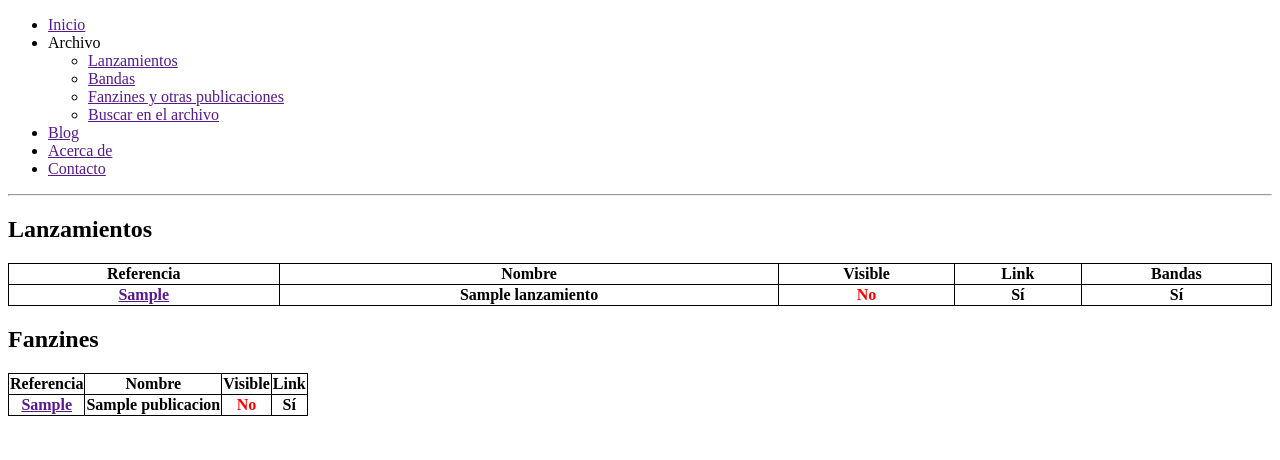
After one commit to drumsoverbogota/archivo, a PHP site: the page made by application/views/paginas/lista.php in a window 1280 px wide. The commit adds this page. Shown: the part 340-800 px from the top of the page. Run offline with PHP 8.4, Linux system fonts and the light colour scheme; the template is opened without the code that fills it: most values are stand-ins (such as "Sample title", 1, 10 or a date in 2020); data that the repository does not hold is empty.

Commit message:
[PUN-004]
- Añadida una lista para poder consultar a cuales lanzamientos y fanzines les falta información

```diff
--- a/application/controllers/Paginas.php
+++ b/application/controllers/Paginas.php
@@ -51,6 +51,11 @@ class Paginas extends CI_Controller {
 				if ($page == 'blog') {
 					$data['blog'] = $this->entrada_model->get_blogs(10, 1);
 					$data['descripcion']	= 'Acá se pueden ver todos las entradas del blog.';
+				}
+				if ($page == 'lista') {
+					$data['lanzamiento']	= $this->lanzamiento_model->get_all_lanzamientos('indice_referencia', 'ASC');
+					$data['publicacion']	= $this->publicacion_model->get_publicacion(FALSE, 'true', 'true');
+					$data['descripcion']	= 'Lista total del archivo';
 				}
 
 				$this->load->view('templates/header', $data);
--- /dev/null
+++ b/application/views/paginas/lista.php
@@ -0,0 +1,89 @@
+
+<table style="width:100%">
+
+  <tr>
+    <th>Referencia</th>
+	<th>Nombre</th>
+    <th>Visible</th>
+    <th>Link</th>
+    <th>Bandas</th>
+  </tr>
+<p><h2>Lanzamientos</h2></p>
+
+<?php foreach ($lanzamiento as $lanzamiento_item): ?>
+	<tr>
+		<th>
+			<a href="<?php echo site_url('lanzamiento/'.$lanzamiento_item['nombrecorto']); ?>"><?php echo $lanzamiento_item['indice_referencia']; ?></a></p>
+		</th>
+		<th>
+			<?php echo $lanzamiento_item['nombre']; ?>
+		</th>
+		<th>
+			<?php if ($lanzamiento_item['visible'] === '1') {
+				echo "Sí";
+			}
+			else{
+				echo "<p class=\"rojo\">No</p>";
+			}?>
+		</th>
+		<th>
+			<?php if ($lanzamiento_item['link'] != null) {
+				echo "Sí";
+			}
+			else{
+				echo "<p class=\"rojo\">No</p>";
+			}?>
+		</th>
+		<th>
+			<?php if ($lanzamiento_item['bandas'] != null) {
+				echo "Sí";
+			}
+			else{
+				echo "<p class=\"rojo\">No</p>";
+			}?>
+		</th>
+
+	</tr>
+<?php endforeach; ?>
+</table>
+
+
+<p><h2>Fanzines</h2></p>
+
+<table>
+
+  <tr>
+    <th>Referencia</th>
+	<th>Nombre</th>
+    <th>Visible</th>
+    <th>Link</th>
+  </tr>
+
+	<?php foreach ($publicacion as $publicacion_item): ?>
+		<tr>
+			<th>
+				<a href="<?php echo site_url('publicacion/'.$publicacion_item['nombrecorto']); ?>"><?php echo $publicacion_item['indice_referencia']; ?></a></p>
+			</th>
+			<th>
+				<?php echo $publicacion_item['nombre']; ?>
+			</th>
+			<th>
+				<?php if ($publicacion_item['visible'] === '1') {
+					echo "Sí";
+				}
+				else{
+					echo "<p class=\"rojo\">No</p>";
+				}?>
+			</th>
+			<th>
+				<?php if ($publicacion_item['link'] != null) {
+					echo "Sí";
+				}
+				else{
+					echo "<p class=\"rojo\">No</p>";
+				}?>
+			</th>
+		</tr>
+
+	<?php endforeach; ?>
+</table>
--- a/application/views/templates/header.php
+++ b/application/views/templates/header.php
@@ -155,6 +155,9 @@
 			color: gray;
 		}
 
+		p.rojo {
+			color: red;
+		}
 
 	</style>
 
```
Also changed, not shown: application/models/Lanzamiento_model.php (+14 -2 lines), application/models/Publicacion_model.php (+9 -7 lines).
